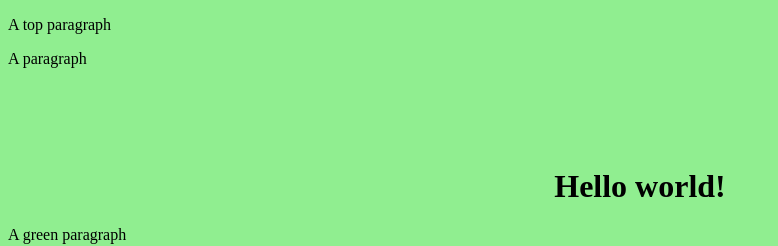
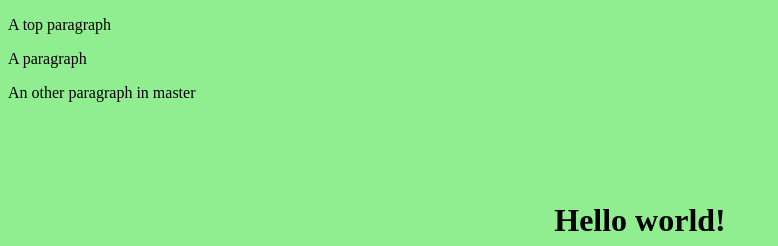
Before and after one commit to Torx/Hello-world, a plain HTML site: page index.html in a window 1280 px wide. Shown: the top 246 px of the page, without its empty margins (0-778 px from the left). Drawn offline with Linux system fonts and the light colour scheme.

Commit message:
Add a third paragraph

```diff
--- a/index.html
+++ b/index.html
@@ -18,6 +18,7 @@
 		<div>
 			<p>A top paragraph</p>
 			<p>A paragraph</p>
+			<p>An other paragraph in master</p>
 		</div>
 		<h1>Hello world!</h1>
 		<p>A green paragraph</p>
```
